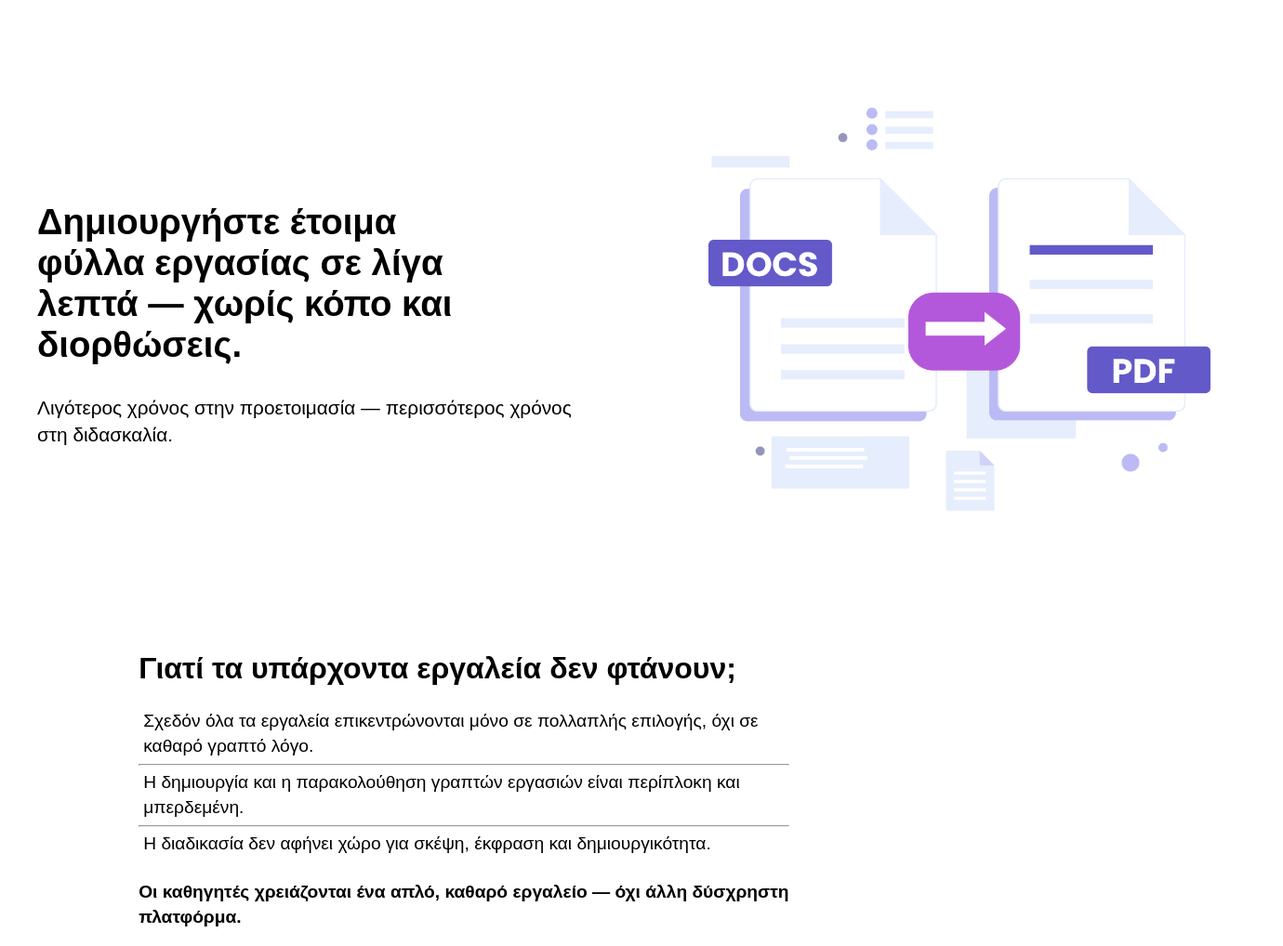
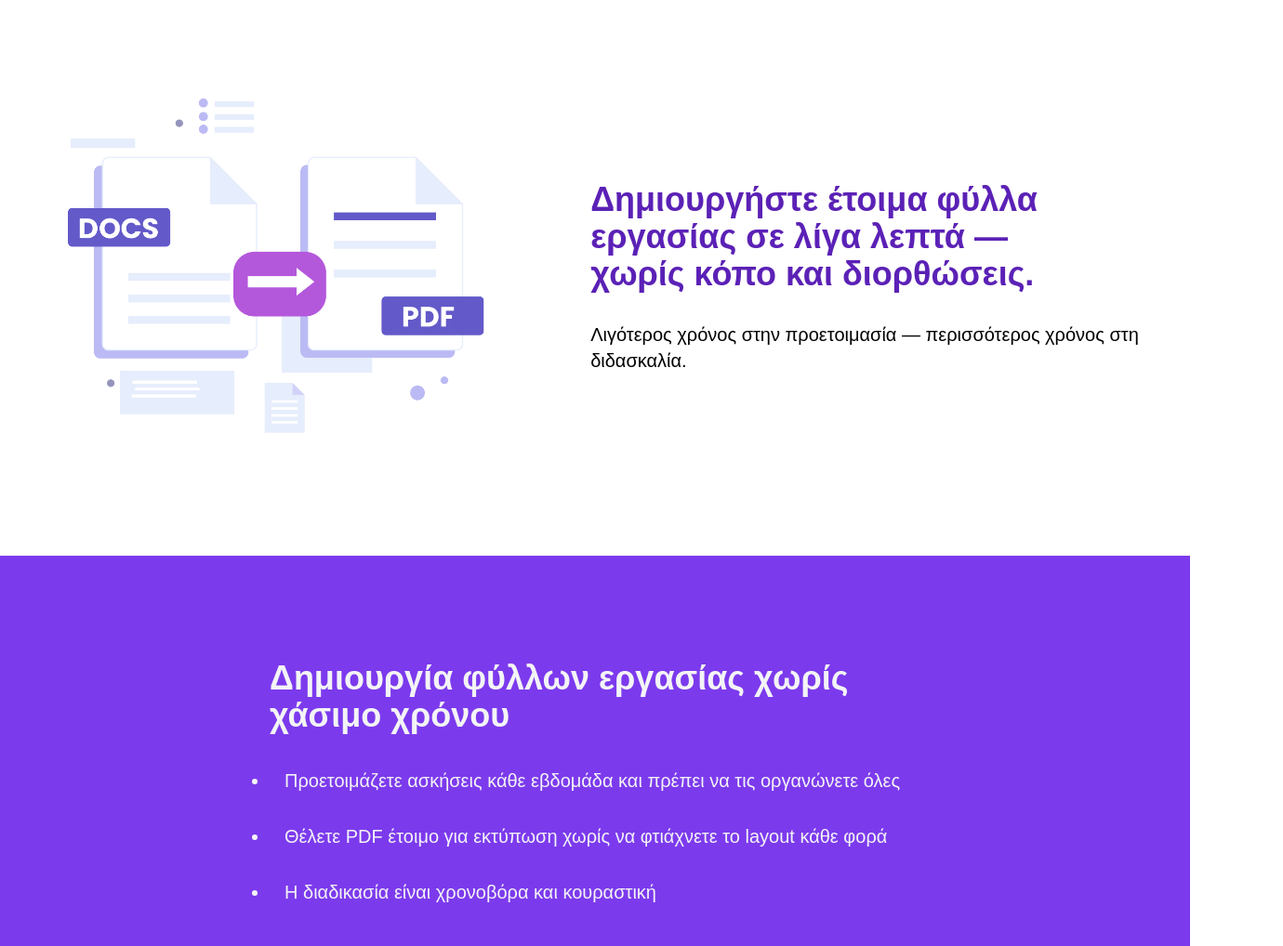
Before and after one commit to parischaralampidis3/langerdu_static_page, a website: page index.html in a window 1280 px wide. Shown: the part 2-1020 px from the top of the page at 93% size, 1380 px wide, since content can reach past the window. Drawn offline with nearby package versions, Linux system fonts and the light colour scheme; files that its build step writes are made by us from their sources.

Commit message:
initiate tailwind

```diff
--- a/index.html
+++ b/index.html
@@ -6,54 +6,55 @@
     <meta name="viewport" content="width=device-width, initial-scale=1.0">
     <title>langedu static app</title>
     <link rel="stylesheet" href="style.css">
+    <link href="./dist/output.css" rel="stylesheet">
 </head>
 
 <body>
     <main>
+
         <!-- Hero Section -->
         <section>
             <div class="container-section">
+                  <div style="width:600px;">
+                                 <img style="width:700px;" src="./design/png/elearning.png" alt="">
+                </div>
                 <div class="hero-container">
                     <div class="hero">
-                        <h1 class="hero-header">Δημιουργήστε έτοιμα φύλλα εργασίας σε λίγα λεπτά — χωρίς κόπο και διορθώσεις.</h1>
+
+                        <h1 class="hero-header text-4xl text-violet-800">Δημιουργήστε έτοιμα φύλλα εργασίας σε λίγα λεπτά — χωρίς κόπο και διορθώσεις.</h1>
                         <div>
-                            <p class="hero-subheading">Λιγότερος χρόνος στην προετοιμασία — περισσότερος χρόνος στη διδασκαλία.</p>
+                            <p class="hero-subheading text-xl">Λιγότερος χρόνος στην προετοιμασία — περισσότερος χρόνος στη διδασκαλία.</p>
 
                         </div>
                     </div>
                 </div>
-                <div style="width:600px;">
-                                 <img style="width:700px;" src="./design/png/elearning.png" alt="">
-                </div>
+
             </div>
         </section>
 
         <!-- Problem Statement -->
 
-        <section>
-            <div class="problem-container-section">
-                <div class="problem-container">
+        <section class="bg-violet-600 p-28">
+            <div class="problem-container-section container">
+                <div class="problem-container ">
                     <div>
-                        <h1 class="problem-heading">Γιατί τα υπάρχοντα εργαλεία δεν φτάνουν;</h1>
+                        <h1 class="problem-heading text-4xl text-gray-100">Δημιουργία φύλλων εργασίας χωρίς χάσιμο χρόνου</h1>
                     </div>
+
                     <div class="problem-subheading-container">
-                        <ul>
-                            <li>Σχεδόν όλα τα εργαλεία επικεντρώνονται μόνο σε πολλαπλής επιλογής, όχι σε καθαρό γραπτό
-                                λόγο.
+                        <ul class="text-gray-100 list-disc ">
+                            <li class="text-xl p-4">Προετοιμάζετε ασκήσεις κάθε εβδομάδα και πρέπει να τις οργανώνετε όλες
                             </li>
-                            <hr>
-                            <li>Η δημιουργία και η παρακολούθηση γραπτών εργασιών είναι περίπλοκη και μπερδεμένη.</li>
-                            <hr>
-                            <li>Η διαδικασία δεν αφήνει χώρο για σκέψη, έκφραση και δημιουργικότητα.</li>
+
+                            <li class="text-xl p-4">Θέλετε PDF έτοιμο για εκτύπωση χωρίς να φτιάχνετε το layout κάθε φορά</li>
+
+                            <li class="text-xl p-4">Η διαδικασία είναι χρονοβόρα και κουραστική</li>
 
                         </ul>
-                        <div>
-                            <div class="problem-subheading">
-                                <p>Οι καθηγητές χρειάζονται ένα απλό, καθαρό εργαλείο — όχι άλλη δύσχρηστη πλατφόρμα.
-                                </p>
-                            </div>
-                        </div>
+
                     </div>
+                    </div>
+            </div>
         </section>
 
 
--- /dev/null
+++ b/postcss.config.js
@@ -0,0 +1,6 @@
+module.exports = {
+  plugins: {
+    tailwindcss: {},
+    autoprefixer: {},
+  },
+}
--- /dev/null
+++ b/src/main.css
@@ -0,0 +1,3 @@
+@tailwind base;
+@tailwind components;
+@tailwind utilities;
--- a/style.css
+++ b/style.css
@@ -75,7 +75,7 @@ font-weight:600;
 }
 ul li{
     padding:5px;
-    list-style-type: none;
+
 }
 li{
     font-size:1.2rem;
--- /dev/null
+++ b/tailwind.config.js
@@ -0,0 +1,11 @@
+/** @type {import('tailwindcss').Config} */
+module.exports = {
+  content: [
+    "./*.html",      // any HTML in the root
+    "./src/**/*.css", // optional, if you use @apply
+  ],
+  theme: {
+    extend: {},
+  },
+  plugins: [],
+}
```
Also changed, not shown: package.json (added, +39 -0 lines), 2 other files.
